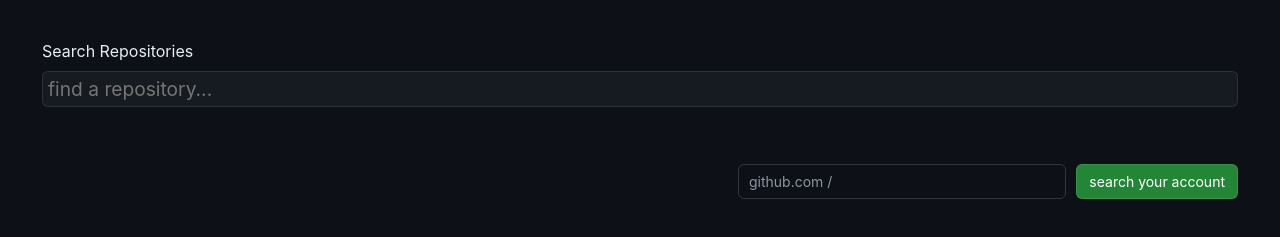
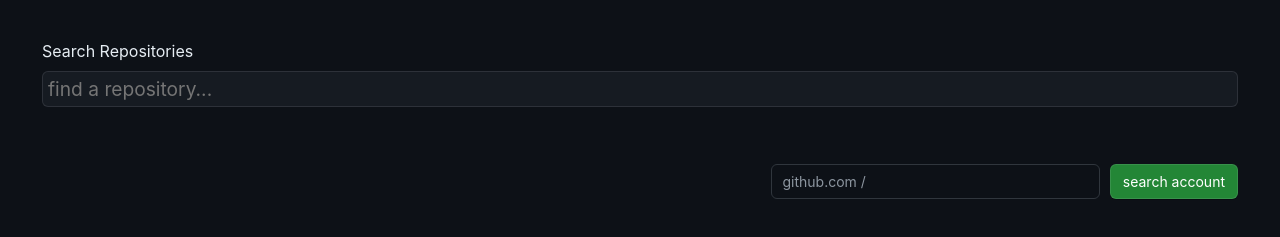
Before and after one commit to deep-vinci/deep-vinci.github.io, a website built with webpack: page src/index.html in a window 1280 px wide. Shown: the part 77-314 px from the top of the page. Built offline with nearby package versions, Linux system fonts and the light colour scheme; no server answers.

Commit message:
updating search account button

```diff
--- a/src/index.html
+++ b/src/index.html
@@ -37,7 +37,7 @@
                         <p>github.com / </p>
                         <input class="user-search" type="search">
                     </div>
-                    <button class="see-your-acc">search your account</button>
+                    <button class="see-your-acc">search account</button>
                 </div>
         </div>
         <div class="repository-container">
```
